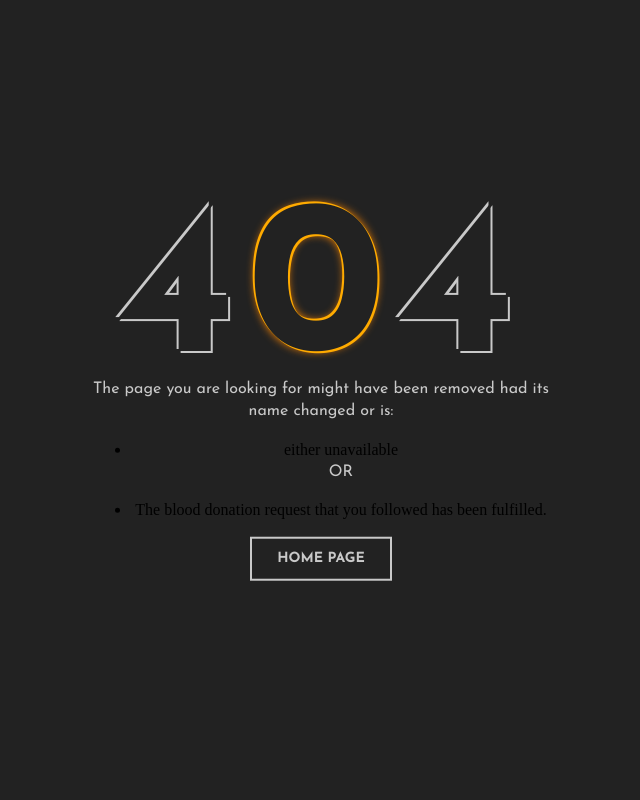
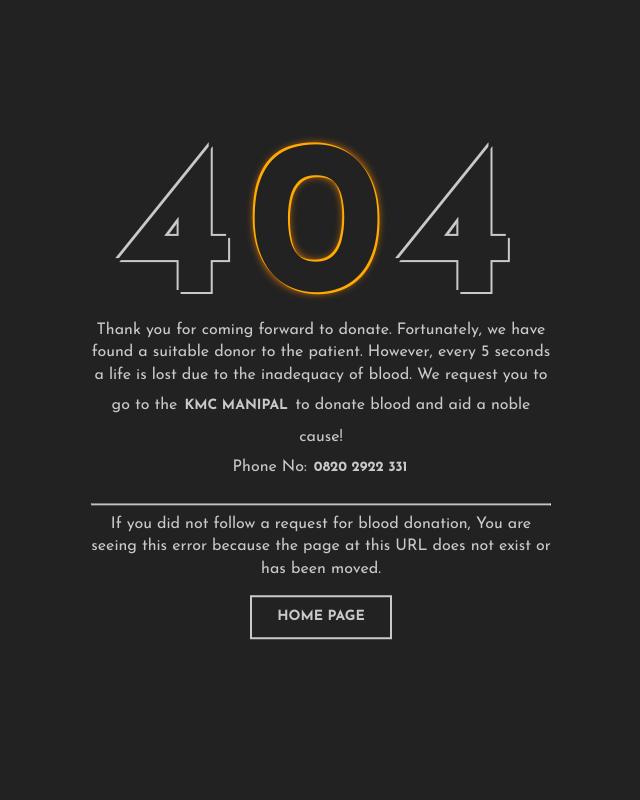
Before and after one commit to InshaManowar/sociio-ichor, a Django app: template sociio_ichor/ichor/home/templates/home/404.html in a window 1280 px wide. Shown: the whole page, without its empty margins (319-959 px from the left). Run offline with Django 3.2, Linux system fonts and the light colour scheme; the template is opened without the code that fills it, so the values that code supplies are empty.

Commit message:
changes2

```diff
--- a/sociio_ichor/ichor/home/static/home/base.css
+++ b/sociio_ichor/ichor/home/static/home/base.css
@@ -22,7 +22,7 @@ body {
 	--color-text: rgb(255, 255, 255);
 	--color-text-2: rgb(252, 247, 247);
 	--color-text-num: rgb(109, 1, 33);
-	--color-bg: #ffd4e1;
+	--color-bg: #f1bfb0;
 	--color-link: rgb(0, 0, 0);
 	--color-link-hover: #105702;
 	--color-reveal: var(--color-bg);
--- a/sociio_ichor/ichor/home/templates/home/404.html
+++ b/sociio_ichor/ichor/home/templates/home/404.html
@@ -77,7 +77,7 @@ body {
   margin-bottom: 15px;
 }
 
-.notfound a {
+.notfound .button {
   font-family: 'Josefin Sans', sans-serif;
   font-size: 14px;
   text-decoration: none;
@@ -87,6 +87,19 @@ body {
   border: 2px solid #c9c9c9;
   display: inline-block;
   padding: 10px 25px;
+  font-weight: 700;
+  -webkit-transition: 0.2s all;
+  transition: 0.2s all;
+}
+.notfound .phone {
+  font-family: 'Josefin Sans', sans-serif;
+  font-size: 14px;
+  text-decoration: none;
+  text-transform: uppercase;
+  background: transparent;
+  color: #c9c9c9;
+  display: inline-block;
+  padding: 10px 2px;
   font-weight: 700;
   -webkit-transition: 0.2s all;
   transition: 0.2s all;
@@ -125,13 +138,17 @@ body {
 			<div class="notfound-404">
 				<h1>4<span>0</span>4</h1>
 			</div>
-			<p>The page you are looking for might have been removed had its name changed or is: </p>
-			<ul>
-				<li>either unavailable</li>
-				<p class="lead">OR</p>
-				<li>The blood donation request that you followed has been fulfilled.</li>
-			</ul>
-			<a href="{% url 'home:land' %}">home page</a>
+    <p>
+      Thank you for coming forward to donate. Fortunately, we have found a suitable donor to the patient. However, every 5 seconds a life is lost due to the inadequacy of blood.
+
+      We request you to go to the <a class="phone" href="https://goo.gl/maps/CEbBgGhYzRidCbmL6">KMC Manipal</a> to donate blood and aid a noble cause!
+      <br>
+      Phone No: <a class="phone" href="tel:0820 2922 331">0820 2922 331</a>
+    </p>
+
+    <hr>
+    <p>If you did not follow a request for blood donation, You are seeing this error because the page at this URL does not exist or has been moved.</p>
+			<a class="button" alt="sociio-ichor homepage" href="{% url 'home:land' %}">home page</a>
 		</div>
 	</div>
 
--- a/sociio_ichor/ichor/home/templates/home/base.html
+++ b/sociio_ichor/ichor/home/templates/home/base.html
@@ -85,7 +85,7 @@
               <ul class="footer-links">
                 <li><a href="{% url 'home:about' %}">About Us</a></li>
                 <li><a href="{% url 'home:land' %}">Home</a></li>
-                <li><a href="{% url 'home:donate' %}">Donate Blood</a></li>
+                <li><a href="{%  url 'home:donate' %}">Donate Blood</a></li>
 
                 <li><a href="{% url 'home:privacy' %}">Privacy Policy</a></li>
               </ul>
```
